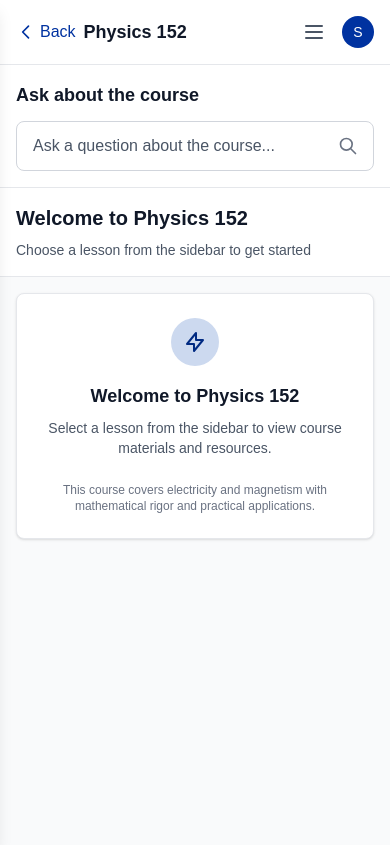
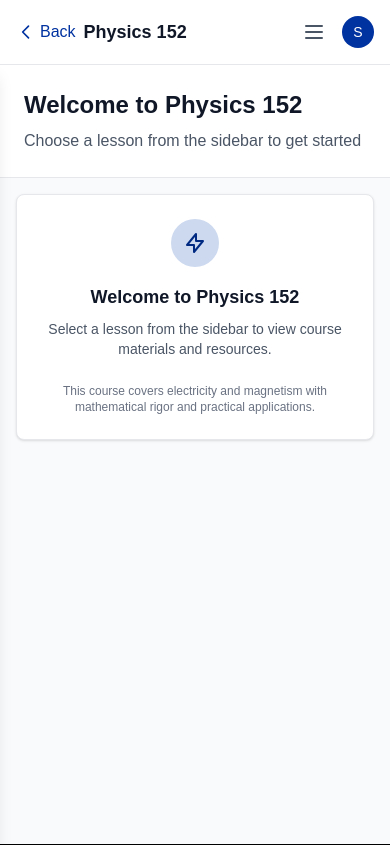
Before and after one commit to tehseendahya/kaizen, a Next.js app: page /courses/physics-152 in a window 390 px wide. Built offline with nearby package versions, Linux system fonts and the light colour scheme.

Commit message:
Changed Physics Course

```diff
--- a/src/app/courses/cs201/page.tsx
+++ b/src/app/courses/cs201/page.tsx
@@ -172,7 +172,7 @@ export default function CS201Course() {
   const renderSubUnit = () => {
     if (!selectedSubUnit) return null;
 
-    const currentIndex = selectedUnit.subUnits.findIndex(su => su.id === selectedSubUnit.id);
+    // current subunit index not needed for rendering, remove to avoid unused var
 
     return (
       <div className="space-y-8">
@@ -496,7 +496,7 @@ export default function CS201Course() {
                     {/* Sub-units (shown when expanded) */}
                     {isExpanded && (
                       <div className="ml-7 mt-1 space-y-1">
-                        {unit.subUnits.map((subUnit, subIndex) => {
+                        {unit.subUnits.map((subUnit) => {
                           const isActiveSubUnit = selectedSubUnit?.id === subUnit.id && viewMode === 'subunit';
                           return (
                       <button
--- a/src/app/courses/physics-152/page.tsx
+++ b/src/app/courses/physics-152/page.tsx
@@ -3,6 +3,7 @@
 import { useState } from 'react';
 import Link from 'next/link';
 import { BlockMath } from 'react-katex';
+import Quiz from '@/components/study/Quiz';
 
 // Static data for Physics 152 course
 const courseData = {
@@ -282,7 +283,7 @@ export default function Physics152Course() {
   };
 
   return (
-    <div className="min-h-screen bg-gray-50 overflow-x-hidden" style={{ minHeight: '100vh' }}>
+    <div className="min-h-screen bg-gray-50 flex flex-col">
       {/* Navigation Header */}
       <header className="bg-white shadow-sm border-b border-gray-200">
         <div className="px-4 sm:px-6 lg:px-8">
@@ -334,14 +335,16 @@ export default function Physics152Course() {
       )}
 
       {/* Main Content with Sidebar */}
-      <div className="flex h-[calc(100vh-4rem)] bg-gray-50">
+      <div className="flex-1 flex overflow-hidden">
         {/* Sidebar */}
         <div className={`
           w-80 bg-white shadow-lg border-r border-gray-200 flex flex-col
           fixed lg:relative inset-y-0 left-0 z-50 lg:z-auto
           transform transition-transform duration-300 ease-in-out
           ${sidebarOpen ? 'translate-x-0' : '-translate-x-full lg:translate-x-0'}
-        `}>
+        `}
+        style={{ top: '64px', height: 'calc(100vh - 64px)' }}
+        >
           <div className="p-6 border-b border-gray-200">
             <h2 className="text-lg font-semibold text-gray-900 leading-tight">
               Course Content
@@ -400,247 +403,82 @@ export default function Physics152Course() {
       </div>
 
         {/* Main Content */}
-        <div className="flex-1 flex flex-col lg:ml-0">
-          {/* Search Bar */}
-          <div className="bg-white border-b border-gray-200 p-4 sm:p-6">
-            <div className="max-w-2xl">
-              <h3 className="text-lg font-semibold text-gray-900 mb-3">Ask about the course</h3>
-              <form onSubmit={handleSearch} className="relative">
-                <div className="relative">
-                  <input
-                    type="text"
-                    value={searchQuery}
-                    onChange={(e) => setSearchQuery(e.target.value)}
-                    onFocus={() => setShowDropdown(true)}
-                    onBlur={() => setTimeout(() => setShowDropdown(false), 200)}
-                    placeholder="Ask a question about the course..."
-                    className="w-full pl-4 pr-12 py-3 border border-gray-300 rounded-lg focus:ring-2 focus:ring-blue-500 focus:border-blue-500 transition-colors duration-200 placeholder:text-gray-600"
-                  />
-                  <button
-                    type="submit"
-                    className="absolute right-2 top-1/2 transform -translate-y-1/2 p-2 text-gray-500 hover:text-blue-600 transition-colors duration-200"
-                  >
-                    <svg className="w-5 h-5" fill="none" stroke="currentColor" viewBox="0 0 24 24">
-                      <path strokeLinecap="round" strokeLinejoin="round" strokeWidth={2} d="M21 21l-6-6m2-5a7 7 0 11-14 0 7 7 0 0114 0z" />
-                    </svg>
+        <div id="course-content" className="flex-1 flex flex-col lg:ml-0">
+          {/* Title + actions (CS201 style) */}
+          <div className="bg-white border-b border-gray-200 p-6">
+            {selectedLesson ? (
+              <div>
+                <h1 className="text-4xl font-bold text-gray-900 mb-3">
+                  {courseData.units.flatMap(u => u.lessons).find(l => l.id === selectedLesson)?.title}
+                </h1>
+                <p className="text-lg text-gray-600 mb-6">
+                  {courseData.units.flatMap(u => u.lessons).find(l => l.id === selectedLesson)?.description}
+                </p>
+                <div className="flex flex-wrap gap-3">
+                  <button className="flex items-center space-x-2 px-4 py-2 bg-white text-gray-700 rounded-lg hover:bg-blue-600 hover:text-white transition-all shadow-md hover:shadow-lg cursor-pointer">
+                    <svg className="w-4 h-4" fill="none" stroke="currentColor" viewBox="0 0 24 24"><path strokeLinecap="round" strokeLinejoin="round" strokeWidth={2} d="M9 5H7a2 2 0 00-2 2v12a2 2 0 002 2h10a2 2 0 002-2V7a2 2 0 00-2-2h-2M9 5a2 2 0 002 2h2a2 2 0 002-2M9 5a2 2 0 012-2h2a2 2 0 012 2m-3 7h3m-3 4h3m-6-4h.01M9 16h.01"/></svg>
+                    <span className="font-medium text-sm">Generate Quiz</span>
+                  </button>
+                  <button className="flex items-center space-x-2 px-4 py-2 bg-white text-gray-700 rounded-lg hover:bg-blue-600 hover:text-white transition-all shadow-md hover:shadow-lg cursor-pointer">
+                    <svg className="w-4 h-4" fill="none" stroke="currentColor" viewBox="0 0 24 24"><path strokeLinecap="round" strokeLinejoin="round" strokeWidth={2} d="M19 11H5m14 0a2 2 0 012 2v6a2 2 0 01-2 2H5a2 2 0 01-2-2v-6a2 2 0 012-2m14 0V9a2 2 0 00-2-2M5 11V9a2 2 0 012-2m0 0V5a2 2 0 012-2h6a2 2 0 012 2v2M7 7h10"/></svg>
+                    <span className="font-medium text-sm">Make Flashcards</span>
+                  </button>
+                  <button className="flex items-center space-x-2 px-4 py-2 bg-white text-gray-700 rounded-lg hover:bg-blue-600 hover:text-white transition-all shadow-md hover:shadow-lg cursor-pointer">
+                    <svg className="w-4 h-4" fill="none" stroke="currentColor" viewBox="0 0 24 24"><path strokeLinecap="round" strokeLinejoin="round" strokeWidth={2} d="M11 5H6a2 2 0 00-2 2v11a2 2 0 002 2h11a2 2 0 002-2v-5m-1.414-9.414a2 2 0 112.828 2.828L11.828 15H9v-2.828l8.586-8.586z"/></svg>
+                    <span className="font-medium text-sm">Take Notes</span>
+                  </button>
+                  <button className="flex items-center space-x-2 px-4 py-2 bg-white text-gray-700 rounded-lg hover:bg-blue-600 hover:text-white transition-all shadow-md hover:shadow-lg cursor-pointer">
+                    <svg className="w-4 h-4" fill="none" stroke="currentColor" viewBox="0 0 24 24"><path strokeLinecap="round" strokeLinejoin="round" strokeWidth={2} d="M12 6.253v13m0-13C10.832 5.477 9.246 5 7.5 5S4.168 5.477 3 6.253v13C4.168 18.477 5.754 18 7.5 18s3.332.477 4.5 1.253m0-13C13.168 5.477 14.754 5 16.5 5c1.746 0 3.332.477 4.5 1.253v13C19.832 18.477 18.246 18 16.5 18c-1.746 0-3.332.477-4.5 1.253"/></svg>
+                    <span className="font-medium text-sm">Study Guide</span>
+                  </button>
+                  <button className="flex items-center space-x-2 px-4 py-2 bg-white text-gray-700 rounded-lg hover:bg-blue-600 hover:text-white transition-all shadow-md hover:shadow-lg cursor-pointer">
+                    <svg className="w-4 h-4" fill="none" stroke="currentColor" viewBox="0 0 24 24"><path strokeLinecap="round" strokeLinejoin="round" strokeWidth={2} d="M8.228 9c.549-1.165 2.03-2 3.772-2 2.21 0 4 1.343 4 3 0 1.4-1.278 2.575-3.006 2.907-.542.104-.994.54-.994 1.093m0 3h.01M21 12a9 9 0 11-18 0 9 9 0 0118 0z"/></svg>
+                    <span className="font-medium text-sm">Ask AI</span>
                   </button>
                 </div>
-
-                {/* Dropdown with common questions */}
-                {showDropdown && (
-                  <div className="absolute top-full left-0 right-0 mt-1 bg-white border border-gray-200 rounded-lg shadow-lg z-50 max-h-60 overflow-y-auto">
-                    <div className="p-2">
-                      <div className="text-xs font-medium text-gray-500 uppercase tracking-wide mb-2">Common Questions</div>
-                      {syllabusQuestions.map((question, index) => (
-                        <button
-                          key={index}
-                          onClick={() => handleQuestionSelect(question)}
-                          className="w-full text-left px-3 py-2 text-sm text-gray-700 hover:bg-gray-50 rounded-md transition-colors duration-200"
-                        >
-                          {question}
-                        </button>
-                      ))}
-                    </div>
-                  </div>
-                )}
-              </form>
-            </div>
-
-            {/* Search Answer Display */}
-            {searchAnswer && (
-              <div className="mt-4 p-4 bg-blue-50 border border-blue-200 rounded-lg">
-                <div className="flex items-start space-x-3">
-                  <div className="w-8 h-8 bg-blue-100 rounded-full flex items-center justify-center flex-shrink-0">
-                    <svg className="w-4 h-4 text-blue-600" fill="none" stroke="currentColor" viewBox="0 0 24 24">
-                      <path strokeLinecap="round" strokeLinejoin="round" strokeWidth={2} d="M8.228 9c.549-1.165 2.03-2 3.772-2 2.21 0 4 1.343 4 3 0 1.4-1.278 2.575-3.006 2.907-.542.104-.994.54-.994 1.093m0 3h.01M21 12a9 9 0 11-18 0 9 9 0 0118 0z" />
-                    </svg>
-                  </div>
-                  <div className="flex-1">
-                    <h4 className="font-semibold text-gray-900 mb-2">Answer:</h4>
-                    <p className="text-gray-700 leading-relaxed">{searchAnswer}</p>
-                  </div>
-                  <button
-                    onClick={() => setSearchAnswer('')}
-                    className="text-gray-400 hover:text-gray-600 transition-colors duration-200"
-                  >
-                    <svg className="w-5 h-5" fill="none" stroke="currentColor" viewBox="0 0 24 24">
-                      <path strokeLinecap="round" strokeLinejoin="round" strokeWidth={2} d="M6 18L18 6M6 6l12 12" />
-                    </svg>
-                  </button>
-                </div>
+              </div>
+            ) : (
+              <div>
+                <h2 className="text-2xl font-semibold text-gray-900">Welcome to Physics 152</h2>
+                <p className="text-gray-600 mt-2">Choose a lesson from the sidebar to get started</p>
               </div>
             )}
           </div>
 
-          <div className="bg-white border-b border-gray-200 p-4 sm:p-6">
-            <h2 className="text-xl sm:text-2xl font-semibold text-gray-900">
-              {selectedLesson
-                ? courseData.units
-                    .flatMap(unit => unit.lessons)
-                    .find(lesson => lesson.id === selectedLesson)?.title || 'Select a Lesson'
-                : 'Welcome to Physics 152'
-              }
-            </h2>
-            <p className="text-gray-600 mt-2 text-sm sm:text-base">
-              {selectedLesson
-                ? courseData.units
-                    .flatMap(unit => unit.lessons)
-                    .find(lesson => lesson.id === selectedLesson)?.description || ''
-                : 'Choose a lesson from the sidebar to get started'
-              }
-            </p>
-          </div>
+          {/* Removed small title bar to match CS201 header block above */}
 
           <div className="flex-1 p-4 sm:p-6">
           {selectedLesson ? (
             <div className="space-y-6">
-              {/* Lesson Content */}
-              <div className="bg-white rounded-lg shadow-sm border border-gray-200 p-4 sm:p-6">
-                <h3 className="text-xl sm:text-2xl font-semibold text-gray-900 mb-4">
-                  {courseData.units
-                    .flatMap(unit => unit.lessons)
-                    .find(lesson => lesson.id === selectedLesson)?.title}
-                </h3>
-                <p className="text-gray-600 mb-6 text-sm sm:text-base">
-                  {courseData.units
-                    .flatMap(unit => unit.lessons)
-                    .find(lesson => lesson.id === selectedLesson)?.description}
-                </p>
-
-                <div className="prose max-w-none">
-                  <h4 className="text-lg font-semibold text-gray-900 mb-3">Lesson Content</h4>
-                  <p className="text-gray-700 leading-relaxed mb-6">
-                    {getLessonContent(selectedLesson)}
-                  </p>
-
-                  {/* Display equations if available */}
-                  {getLessonEquations(selectedLesson).length > 0 && (
-                    <div className="mt-6 p-4 bg-gray-50 rounded-lg">
-                      <h5 className="text-md font-semibold text-gray-900 mb-3">Key Equations</h5>
-                      <div className="space-y-3">
-                        {getLessonEquations(selectedLesson).map((equation, index) => (
-                          <div key={index} className="text-center">
-                            <BlockMath math={equation} />
-                          </div>
-                        ))}
-                      </div>
-                    </div>
-                  )}
-                </div>
-
-                <div className="pt-6 border-t border-gray-200">
-                  <h4 className="text-lg font-semibold text-gray-900 mb-4">Learning Objectives</h4>
-                  <ul className="space-y-2">
-                    <li className="flex items-start">
-                      <svg className="w-5 h-5 text-green-500 mr-3 mt-0.5 flex-shrink-0" fill="currentColor" viewBox="0 0 20 20">
-                        <path fillRule="evenodd" d="M16.707 5.293a1 1 0 010 1.414l-8 8a1 1 0 01-1.414 0l-4-4a1 1 0 011.414-1.414L8 12.586l7.293-7.293a1 1 0 011.414 0z" clipRule="evenodd" />
-                      </svg>
-                      <span className="text-gray-700">Understand the fundamental concepts</span>
-                    </li>
-                    <li className="flex items-start">
-                      <svg className="w-5 h-5 text-green-500 mr-3 mt-0.5 flex-shrink-0" fill="currentColor" viewBox="0 0 20 20">
-                        <path fillRule="evenodd" d="M16.707 5.293a1 1 0 010 1.414l-8 8a1 1 0 01-1.414 0l-4-4a1 1 0 011.414-1.414L8 12.586l7.293-7.293a1 1 0 011.414 0z" clipRule="evenodd" />
-                      </svg>
-                      <span className="text-gray-700">Apply mathematical tools and equations</span>
-                    </li>
-                    <li className="flex items-start">
-                      <svg className="w-5 h-5 text-green-500 mr-3 mt-0.5 flex-shrink-0" fill="currentColor" viewBox="0 0 20 20">
-                        <path fillRule="evenodd" d="M16.707 5.293a1 1 0 010 1.414l-8 8a1 1 0 01-1.414 0l-4-4a1 1 0 011.414-1.414L8 12.586l7.293-7.293a1 1 0 011.414 0z" clipRule="evenodd" />
-                      </svg>
-                      <span className="text-gray-700">Solve practical problems and analyze systems</span>
-                    </li>
-                  </ul>
-                </div>
+              {/* Key Concepts (CS201 style) */}
+              <div className="bg-gradient-to-r from-blue-50 to-indigo-50 border-l-4 border-blue-600 rounded-xl p-6">
+                <h2 className="text-xl font-bold text-gray-900 mb-4 flex items-center">
+                  <svg className="w-6 h-6 mr-2 text-blue-600" fill="none" stroke="currentColor" viewBox="0 0 24 24"><path strokeLinecap="round" strokeLinejoin="round" strokeWidth={2} d="M9 12l2 2 4-4m6 2a9 9 0 11-18 0 9 9 0 0118 0z"/></svg>
+                  Key Concepts
+                </h2>
+                <ul className="space-y-3">
+                  <li className="flex items-start"><span className="text-blue-600 mr-3">•</span><span className="text-gray-800 leading-relaxed">{getLessonContent(selectedLesson)}</span></li>
+                  {getLessonEquations(selectedLesson).map((eq, i) => (
+                    <li key={i} className="flex items-start"><span className="text-blue-600 mr-3">•</span><span className="text-gray-800 leading-relaxed"><BlockMath math={eq} /></span></li>
+                  ))}
+                </ul>
               </div>
 
-              {/* Resources Section */}
-              <div className="bg-white rounded-lg shadow-sm border border-gray-200 p-4 sm:p-6">
-                <h3 className="text-lg font-semibold text-gray-900 mb-4">Resources</h3>
-                <div className="grid grid-cols-1 sm:grid-cols-2 lg:grid-cols-3 gap-3 sm:gap-4">
-                  <div className="p-3 sm:p-4 border border-gray-200 rounded-lg hover:shadow-md transition-shadow duration-200">
-                    <div className="flex items-center space-x-3">
-                      <div className="w-8 h-8 sm:w-10 sm:h-10 bg-blue-100 rounded-lg flex items-center justify-center flex-shrink-0">
-                        <svg className="w-4 h-4 sm:w-5 sm:h-5 text-blue-600" fill="none" stroke="currentColor" viewBox="0 0 24 24">
-                          <path strokeLinecap="round" strokeLinejoin="round" strokeWidth={2} d="M12 6.253v13m0-13C10.832 5.477 9.246 5 7.5 5S4.168 5.477 3 6.253v13C4.168 18.477 5.754 18 7.5 18s3.332.477 4.5 1.253m0-13C13.168 5.477 14.754 5 16.5 5c1.746 0 3.332.477 4.5 1.253v13C19.832 18.477 18.246 18 16.5 18c-1.746 0-3.332.477-4.5 1.253" />
-                        </svg>
-                      </div>
-                      <div className="min-w-0 flex-1">
-                        <h4 className="font-medium text-gray-900 text-sm sm:text-base">Lecture Notes</h4>
-                        <p className="text-xs sm:text-sm text-gray-500">PDF slides and materials</p>
-                      </div>
-                    </div>
-                  </div>
+              {/* Practice (CS201 style) */}
+              <div className="bg-white border-2 border-gray-200 rounded-xl p-6">
+                <h2 className="text-xl font-bold text-gray-900 mb-4">Practice</h2>
+                <p className="text-sm font-medium text-gray-600 mb-2">Think about it</p>
+                <ol className="space-y-3 list-decimal list-inside text-gray-700">
+                  <li>Paraphrase the core idea of this lesson in your own words.</li>
+                  <li>Create a small example that demonstrates the concept.</li>
+                  <li>Explain one common misconception and why it’s incorrect.</li>
+                </ol>
+              </div>
 
-                  <div className="p-3 sm:p-4 border border-gray-200 rounded-lg hover:shadow-md transition-shadow duration-200">
-                    <div className="flex items-center space-x-3">
-                      <div className="w-8 h-8 sm:w-10 sm:h-10 bg-green-100 rounded-lg flex items-center justify-center flex-shrink-0">
-                        <svg className="w-4 h-4 sm:w-5 sm:h-5 text-green-600" fill="none" stroke="currentColor" viewBox="0 0 24 24">
-                          <path strokeLinecap="round" strokeLinejoin="round" strokeWidth={2} d="M9 7h6m0 10v-3m-3 3h.01M9 17h.01M9 14h.01M12 14h.01M15 11h.01M12 11h.01M9 11h.01M7 21h10a2 2 0 002-2V5a2 2 0 00-2-2H7a2 2 0 00-2 2v14a2 2 0 002 2z" />
-                        </svg>
-                      </div>
-                      <div className="min-w-0 flex-1">
-                        <h4 className="font-medium text-gray-900 text-sm sm:text-base">Problem Sets</h4>
-                        <p className="text-xs sm:text-sm text-gray-500">Practice problems with solutions</p>
-                      </div>
-                    </div>
-                  </div>
-
-                  <div className="p-3 sm:p-4 border border-gray-200 rounded-lg hover:shadow-md transition-shadow duration-200">
-                    <div className="flex items-center space-x-3">
-                      <div className="w-8 h-8 sm:w-10 sm:h-10 bg-purple-100 rounded-lg flex items-center justify-center flex-shrink-0">
-                        <svg className="w-4 h-4 sm:w-5 sm:h-5 text-purple-600" fill="none" stroke="currentColor" viewBox="0 0 24 24">
-                          <path strokeLinecap="round" strokeLinejoin="round" strokeWidth={2} d="M9 12l2 2 4-4m6 2a9 9 0 11-18 0 9 9 0 0118 0z" />
-                        </svg>
-                      </div>
-                      <div className="min-w-0 flex-1">
-                        <h4 className="font-medium text-gray-900 text-sm sm:text-base">Lab Manuals</h4>
-                        <p className="text-xs sm:text-sm text-gray-500">Laboratory procedures and guides</p>
-                      </div>
-                    </div>
-                  </div>
-
-                  <div className="p-3 sm:p-4 border border-gray-200 rounded-lg hover:shadow-md transition-shadow duration-200">
-                    <div className="flex items-center space-x-3">
-                      <div className="w-8 h-8 sm:w-10 sm:h-10 bg-orange-100 rounded-lg flex items-center justify-center flex-shrink-0">
-                        <svg className="w-4 h-4 sm:w-5 sm:h-5 text-orange-600" fill="none" stroke="currentColor" viewBox="0 0 24 24">
-                          <path strokeLinecap="round" strokeLinejoin="round" strokeWidth={2} d="M15 10l4.553-2.276A1 1 0 0121 8.618v6.764a1 1 0 01-1.447.894L15 14M5 18h8a2 2 0 002-2V8a2 2 0 00-2-2H5a2 2 0 00-2 2v8a2 2 0 002 2z" />
-                        </svg>
-                      </div>
-                      <div className="min-w-0 flex-1">
-                        <h4 className="font-medium text-gray-900 text-sm sm:text-base">Video Lectures</h4>
-                        <p className="text-xs sm:text-sm text-gray-500">Recorded class sessions</p>
-                      </div>
-                    </div>
-                  </div>
-
-                  <div className="p-3 sm:p-4 border border-gray-200 rounded-lg hover:shadow-md transition-shadow duration-200">
-                    <div className="flex items-center space-x-3">
-                      <div className="w-8 h-8 sm:w-10 sm:h-10 bg-red-100 rounded-lg flex items-center justify-center flex-shrink-0">
-                        <svg className="w-4 h-4 sm:w-5 sm:h-5 text-red-600" fill="none" stroke="currentColor" viewBox="0 0 24 24">
-                          <path strokeLinecap="round" strokeLinejoin="round" strokeWidth={2} d="M8.228 9c.549-1.165 2.03-2 3.772-2 2.21 0 4 1.343 4 3 0 1.4-1.278 2.575-3.006 2.907-.542.104-.994.54-.994 1.093m0 3h.01M21 12a9 9 0 11-18 0 9 9 0 0118 0z" />
-                        </svg>
-                      </div>
-                      <div className="min-w-0 flex-1">
-                        <h4 className="font-medium text-gray-900 text-sm sm:text-base">Homework</h4>
-                        <p className="text-xs sm:text-sm text-gray-500">Weekly assignments</p>
-                      </div>
-                    </div>
-                  </div>
-
-                  <div className="p-3 sm:p-4 border border-gray-200 rounded-lg hover:shadow-md transition-shadow duration-200">
-                    <div className="flex items-center space-x-3">
-                      <div className="w-8 h-8 sm:w-10 sm:h-10 bg-indigo-100 rounded-lg flex items-center justify-center flex-shrink-0">
-                        <svg className="w-4 h-4 sm:w-5 sm:h-5 text-indigo-600" fill="none" stroke="currentColor" viewBox="0 0 24 24">
-                          <path strokeLinecap="round" strokeLinejoin="round" strokeWidth={2} d="M9 5H7a2 2 0 00-2 2v10a2 2 0 002 2h8a2 2 0 002-2V7a2 2 0 00-2-2h-2M9 5a2 2 0 002 2h2a2 2 0 002-2M9 5a2 2 0 012-2h2a2 2 0 012 2" />
-                        </svg>
-                      </div>
-                      <div className="min-w-0 flex-1">
-                        <h4 className="font-medium text-gray-900 text-sm sm:text-base">Quizzes</h4>
-                        <p className="text-xs sm:text-sm text-gray-500">Knowledge assessments</p>
-                      </div>
-                    </div>
-                  </div>
-                </div>
+              {/* Check Your Understanding */}
+              <div className="bg-white border-2 border-gray-200 rounded-xl p-6">
+                <h2 className="text-2xl font-bold text-gray-900 mb-4">Check Your Understanding</h2>
+                <Quiz questions={[]} />
               </div>
             </div>
           ) : (
--- a/src/components/study/Quiz.tsx
+++ b/src/components/study/Quiz.tsx
@@ -78,7 +78,6 @@ export default function Quiz({ questions }: QuizProps) {
         const isSubmitted = submitted.has(question.id);
         const selectedChoice = question.choices.find(c => c.id === userAnswer);
         const correctChoice = question.choices.find(c => c.correct);
-        const isCorrect = isSubmitted && selectedChoice?.correct;
 
         return (
           <div key={question.id} className="bg-white border-2 border-gray-200 rounded-xl p-6 shadow-sm hover:shadow-md transition-shadow">
--- a/src/lib/ai/mock.ts
+++ b/src/lib/ai/mock.ts
@@ -4,7 +4,9 @@ export async function* mockStreamAnswer(q: string): AsyncGenerator<string> {
     "A HashMap works by hashing keys to find a bucket. Good hashes make lookups average O(1); collisions are resolved by chaining or open addressing.",
     "Sorting at scale needs efficient algorithms: O(n log n) like mergesort/quickSort. Stability and memory usage matter for real workloads.",
   ];
-  const answer = answers[Math.floor(Math.random() * answers.length)];
+  // Use the question to deterministically pick an answer (avoids unused param warning)
+  const seed = Array.from(q).reduce((acc, ch) => acc + ch.charCodeAt(0), 0);
+  const answer = answers[seed % answers.length];
   const chunks = answer.match(/.{1,15}/g) || [];
   for (const c of chunks) {
     await new Promise((r) => setTimeout(r, 100));
```
